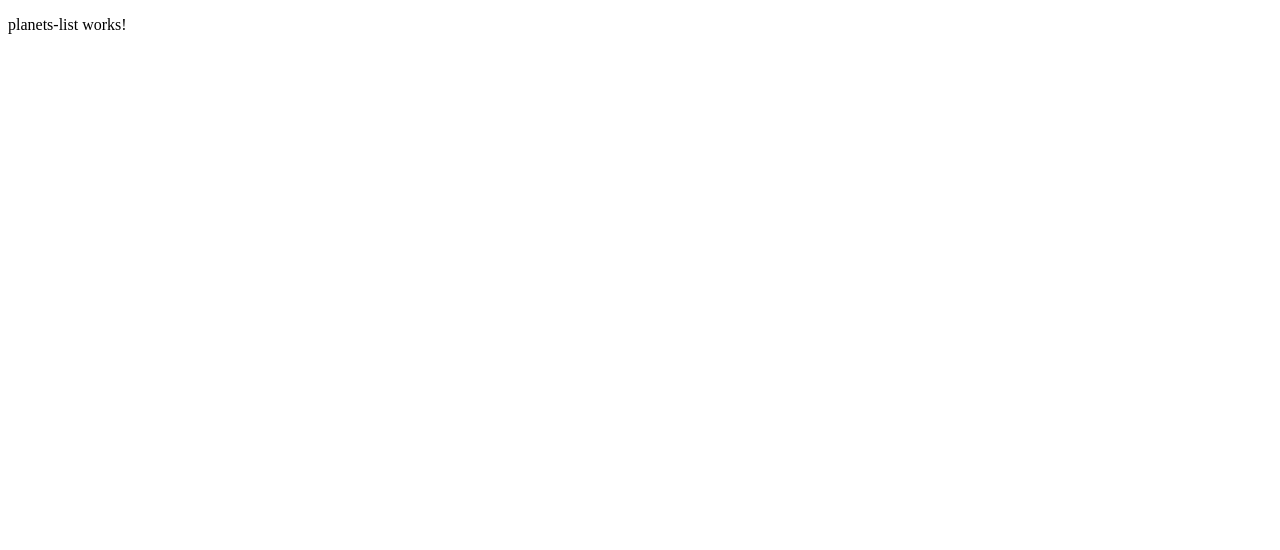
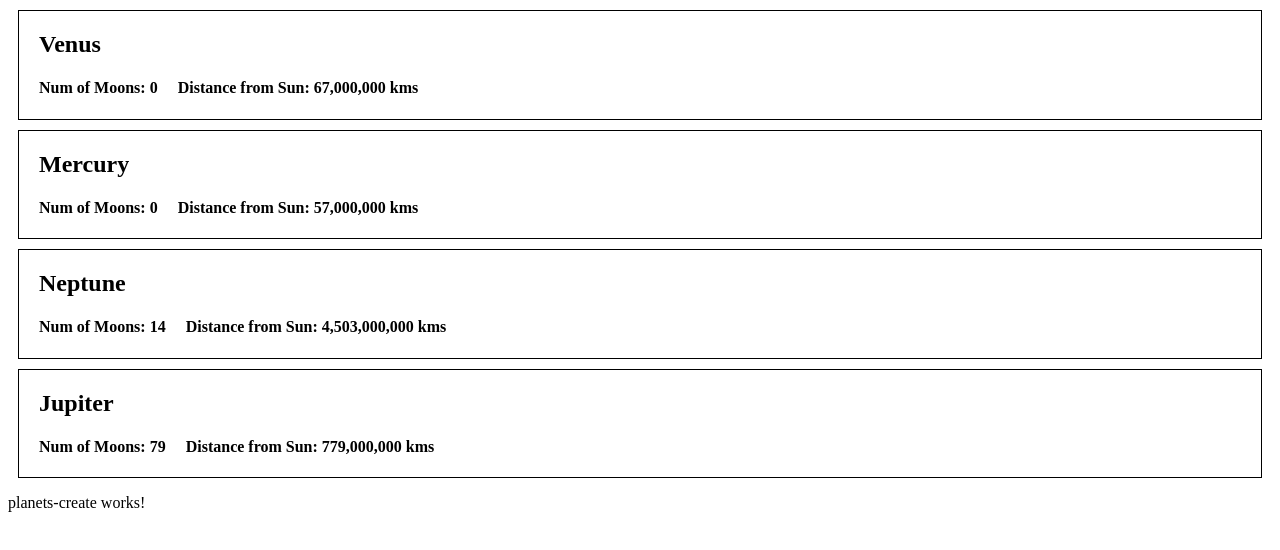
Before and after one commit to TacoSodium/Planets-App, an Angular app: page / in a window 1280 px wide. Shown: the top 550 px of the page. Built offline with nearby package versions, Linux system fonts and the light colour scheme.

Commit message:
planet detail complete

```diff
--- a/src/app/app.component.html
+++ b/src/app/app.component.html
@@ -1 +1,9 @@
-<app-planets-list></app-planets-list>
+<div class="pageContainer">
+  <div>
+    <app-planets-list></app-planets-list>
+  </div>
+
+  <div>
+    <app-planets-create></app-planets-create>
+  </div>
+</div>
--- a/src/app/models/planet.ts
+++ b/src/app/models/planet.ts
@@ -1,9 +1,9 @@
 export class Planet {
     Name: String;
     Moons: Number;
-    DistanceFromSun: Number;
+    DistanceFromSun: String;
 
-    constructor(name: String, moons: Number, distanceFromSun: Number) {
+    constructor(name: String, moons: Number, distanceFromSun: String) {
         this.Name = name;
         this.Moons = moons;
         this.DistanceFromSun = distanceFromSun;
--- a/src/app/planet-detail/planet-detail.component.css
+++ b/src/app/planet-detail/planet-detail.component.css
@@ -0,0 +1,21 @@
+h2 {
+    margin: 0;
+    padding-top: 20px;
+}
+
+h4 {
+    padding-right: 20px;
+}
+
+.planetContainer {
+    padding-left: 20px;
+    display: flex;
+    flex-direction: column;
+    border: 1px solid black;
+    margin: 10px;
+}
+
+.planetDetails {
+    display: flex;
+    flex-direction: row;
+}
--- a/src/app/planet-detail/planet-detail.component.html
+++ b/src/app/planet-detail/planet-detail.component.html
@@ -1 +1,10 @@
-<p>planet-detail works!</p>
+<div class="planetContainer">
+    <div>
+        <h2>{{planet.Name}}</h2>
+
+        <div class="planetDetails">
+            <h4>Num of Moons: {{planet.Moons}}</h4>
+            <h4>Distance from Sun: {{planet.DistanceFromSun}},000,000 kms</h4>
+        </div>
+    </div>
+</div>
--- a/src/app/planet-detail/planet-detail.component.ts
+++ b/src/app/planet-detail/planet-detail.component.ts
@@ -1,4 +1,5 @@
-import { Component, OnInit } from '@angular/core';
+import { Component, OnInit, Input } from '@angular/core';
+import { Planet } from "../models/planet";
 
 @Component({
   selector: 'app-planet-detail',
@@ -7,6 +8,9 @@ import { Component, OnInit } from '@angular/core';
 })
 export class PlanetDetailComponent implements OnInit {
 
+  @Input()
+  planet: Planet;
+
   constructor() { }
 
   ngOnInit(): void {
--- a/src/app/planets-list/planets-list.component.html
+++ b/src/app/planets-list/planets-list.component.html
@@ -1 +1 @@
-<p>planets-list works!</p>
+<app-planet-detail *ngFor="let planet of planetService.planets" [planet]=planet (sortByDistance)="planetService.sortByDistance()"></app-planet-detail>
--- a/src/app/services/planet.service.ts
+++ b/src/app/services/planet.service.ts
@@ -9,10 +9,10 @@ import { Planet } from "../models/planet";
 export class PlanetService {
 
   planets: Planet[] = [
-    new Planet("Venus", 0, 67),
-    new Planet("Mercury", 0, 57),
-    new Planet("Neptune", 14, 4503),
-    new Planet("Jupiter", 79 , 779)
+    new Planet("Venus", 0, "67"),
+    new Planet("Mercury", 0, "57"),
+    new Planet("Neptune", 14, "4,503"),
+    new Planet("Jupiter", 79 , "779")
   ];
 
   addPlanet(newPlanet: Planet) {
```
